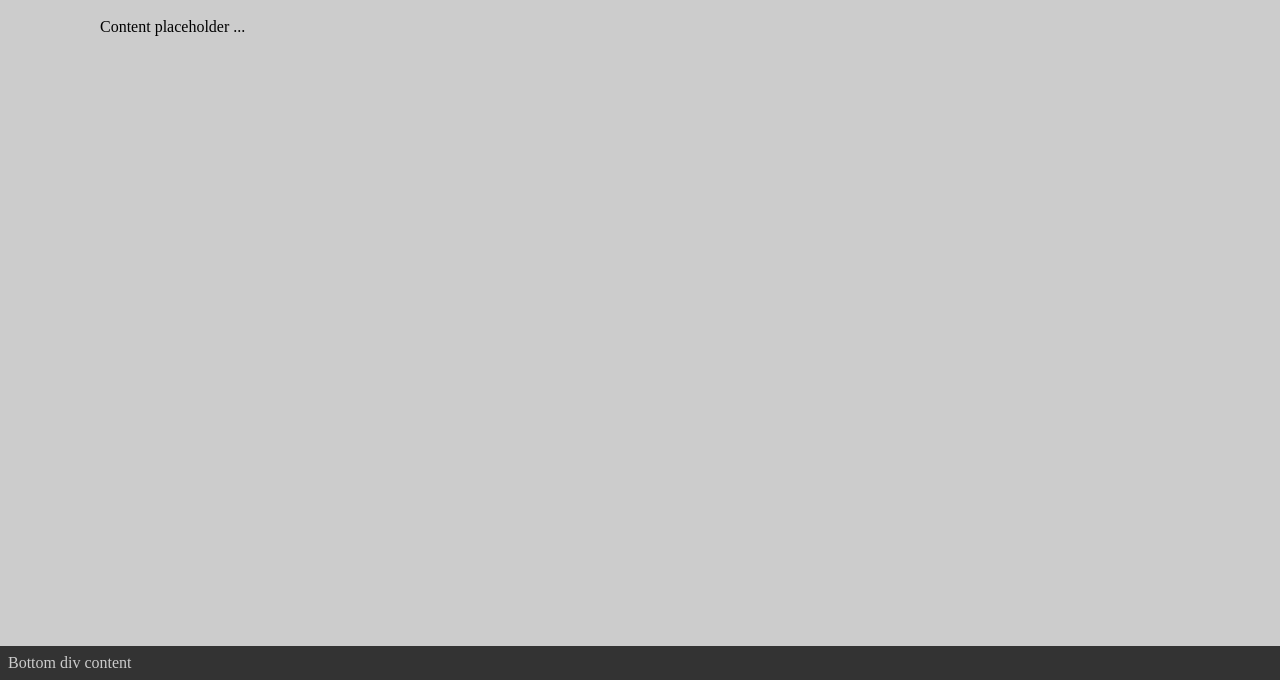
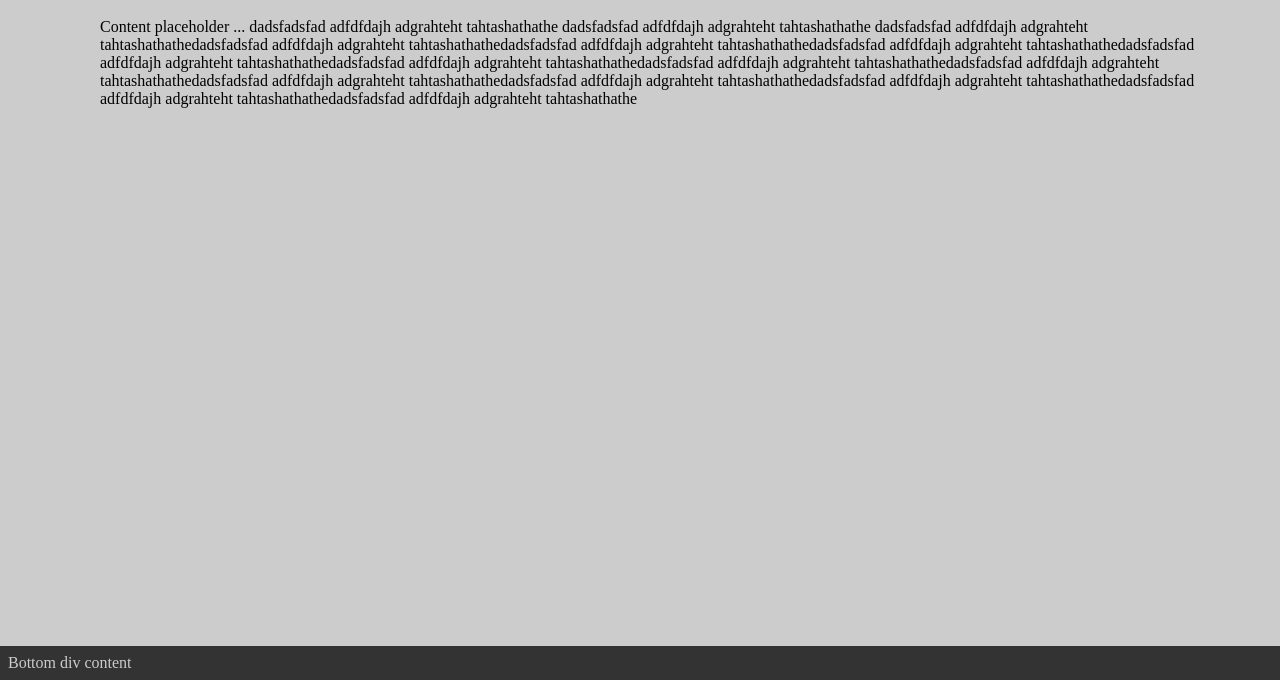
Before and after one commit to rlenart360/webDevPractice, a plain HTML site: page index.html in a window 1280 px wide. Shown: the part 120-800 px from the top of the page. Drawn offline with Linux system fonts and the light colour scheme.

Commit message:
Update index.html

```diff
--- a/index.html
+++ b/index.html
@@ -31,7 +31,56 @@ div#fixedfooter {
 <div id="fixedheader">Top div content</div>
 
 <h1>Page Heading</h1>
-<p>Content placeholder ...</p>
+<p>Content placeholder ...
+dadsfadsfad
+adfdfdajh
+adgrahteht
+tahtashathathe
+dadsfadsfad
+adfdfdajh
+adgrahteht
+tahtashathathe
+dadsfadsfad
+adfdfdajh
+adgrahteht
+tahtashathathedadsfadsfad
+adfdfdajh
+adgrahteht
+tahtashathathedadsfadsfad
+adfdfdajh
+adgrahteht
+tahtashathathedadsfadsfad
+adfdfdajh
+adgrahteht
+tahtashathathedadsfadsfad
+adfdfdajh
+adgrahteht
+tahtashathathedadsfadsfad
+adfdfdajh
+adgrahteht
+tahtashathathedadsfadsfad
+adfdfdajh
+adgrahteht
+tahtashathathedadsfadsfad
+adfdfdajh
+adgrahteht
+tahtashathathedadsfadsfad
+adfdfdajh
+adgrahteht
+tahtashathathedadsfadsfad
+adfdfdajh
+adgrahteht
+tahtashathathedadsfadsfad
+adfdfdajh
+adgrahteht
+tahtashathathedadsfadsfad
+adfdfdajh
+adgrahteht
+tahtashathathedadsfadsfad
+adfdfdajh
+adgrahteht
+tahtashathathe
+</p>
 
 <div id="fixedfooter">Bottom div content</div>
 </body>
```
